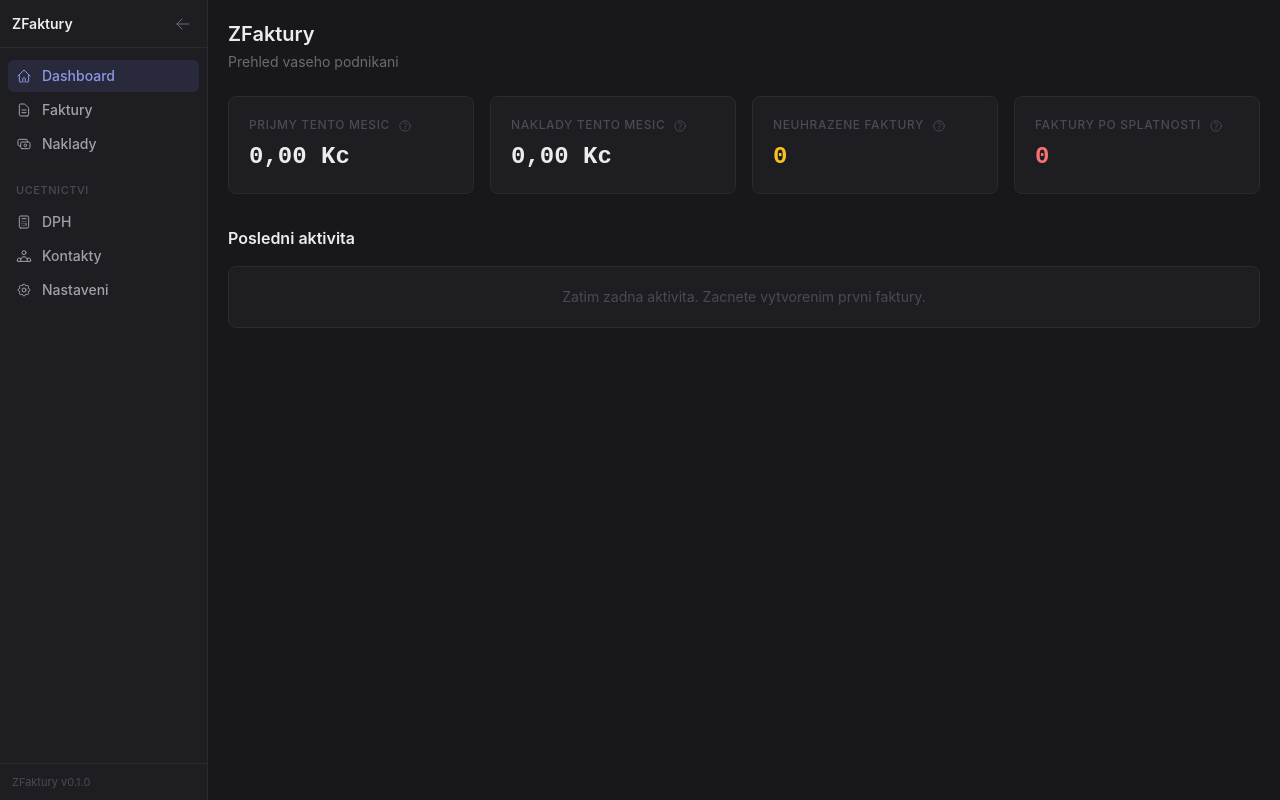
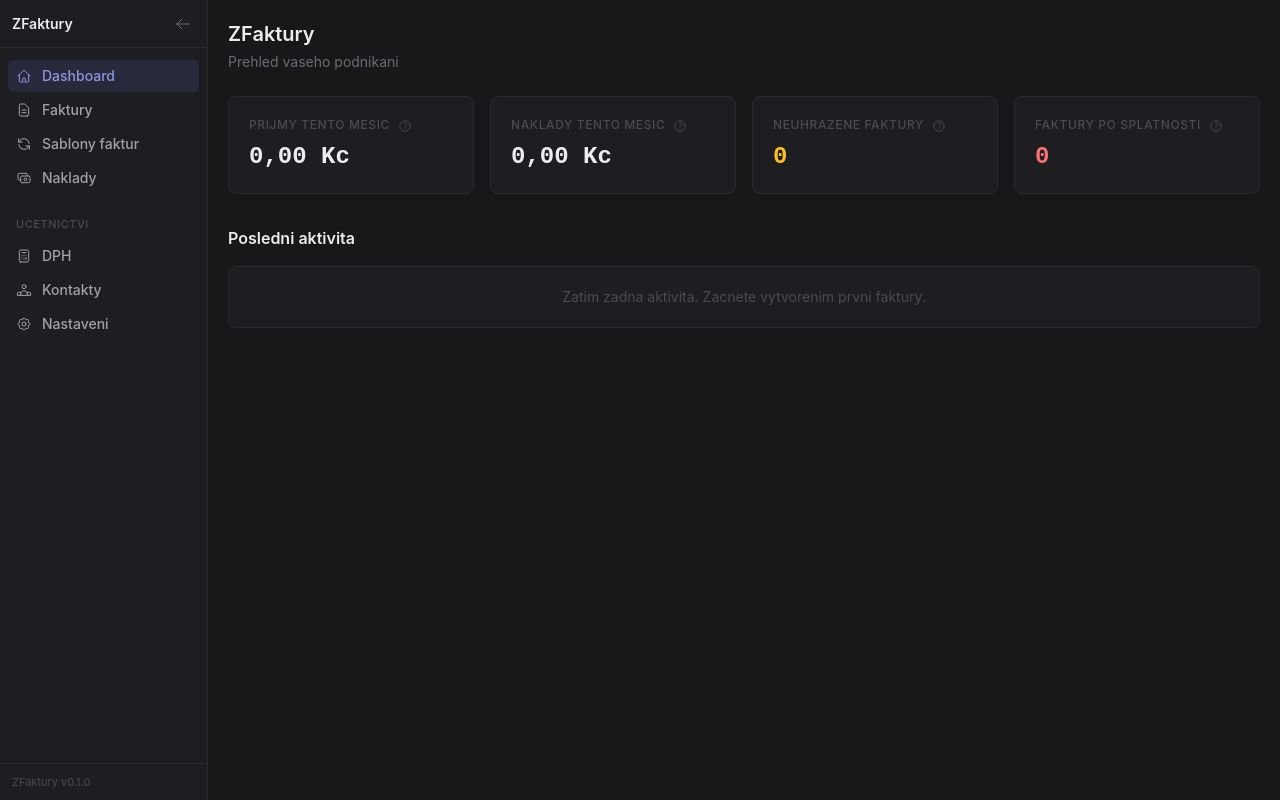
Before and after one commit to zajca/zfaktury, a SvelteKit app in the folder frontend/: page / in a window 1280 px wide. Built offline with nearby package versions, Linux system fonts and the light colour scheme.

Commit message:
Add navigation links for recurring invoices, recurring expenses, and tax review

```diff
--- a/frontend/src/lib/components/Layout.svelte
+++ b/frontend/src/lib/components/Layout.svelte
@@ -46,6 +46,11 @@
 			href: '/invoices',
 			label: 'Faktury',
 			icon: 'M9 12h6m-6 4h6m2 5H7a2 2 0 01-2-2V5a2 2 0 012-2h5.586a1 1 0 01.707.293l5.414 5.414a1 1 0 01.293.707V19a2 2 0 01-2 2z'
+		},
+		{
+			href: '/recurring',
+			label: 'Sablony faktur',
+			icon: 'M4 4v5h.582m15.356 2A8.001 8.001 0 004.582 9m0 0H9m11 11v-5h-.581m0 0a8.003 8.003 0 01-15.357-2m15.357 2H15'
 		},
 		{
 			href: '/expenses',
--- a/frontend/src/routes/expenses/+page.svelte
+++ b/frontend/src/routes/expenses/+page.svelte
@@ -66,12 +66,16 @@
 <div class="mx-auto max-w-6xl">
 	<PageHeader title="Náklady" description="Evidence výdajů a nákladů">
 		{#snippet actions()}
+			<div class="flex gap-2">
+				<Button variant="secondary" href="/expenses/recurring">Opakované</Button>
+				<Button variant="secondary" href="/expenses/review">Daňový audit</Button>
 				<Button variant="primary" href="/expenses/new">
 					<svg class="h-4 w-4" fill="none" viewBox="0 0 24 24" stroke="currentColor" stroke-width="2">
 						<path stroke-linecap="round" stroke-linejoin="round" d="M12 4.5v15m7.5-7.5h-15" />
 					</svg>
 					Přidat náklad
 				</Button>
+			</div>
 		{/snippet}
 	</PageHeader>
 
--- a/frontend/src/routes/invoices/+page.svelte
+++ b/frontend/src/routes/invoices/+page.svelte
@@ -103,6 +103,7 @@
 	<PageHeader title="Faktury" description="Přehled vydaných faktur">
 		{#snippet actions()}
 			<div class="flex gap-2">
+				<Button variant="secondary" href="/recurring">Šablony</Button>
 				<Button variant="secondary" onclick={handleCheckOverdue} disabled={checkingOverdue}>
 					{checkingOverdue ? 'Kontroluji...' : 'Zkontrolovat po splatnosti'}
 				</Button>
```
Lines whose indentation alone changed are shown as unchanged.
